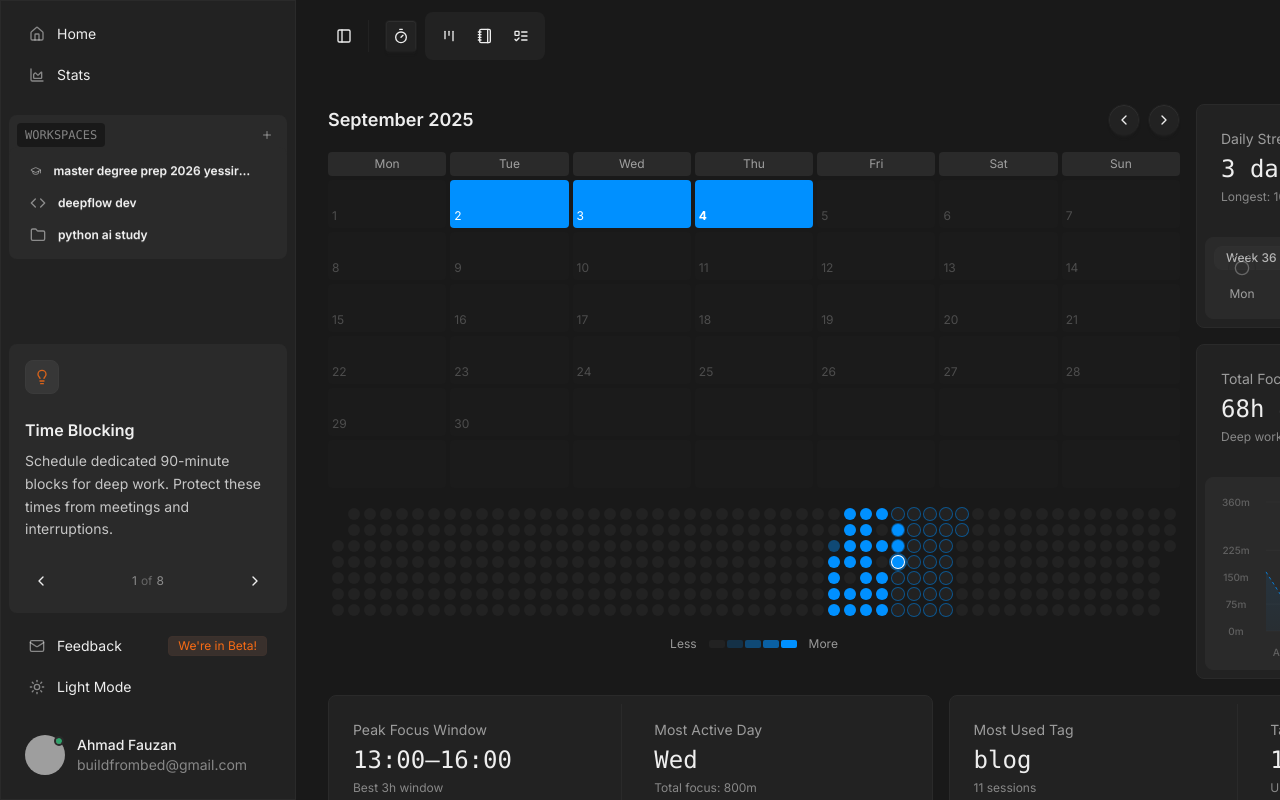
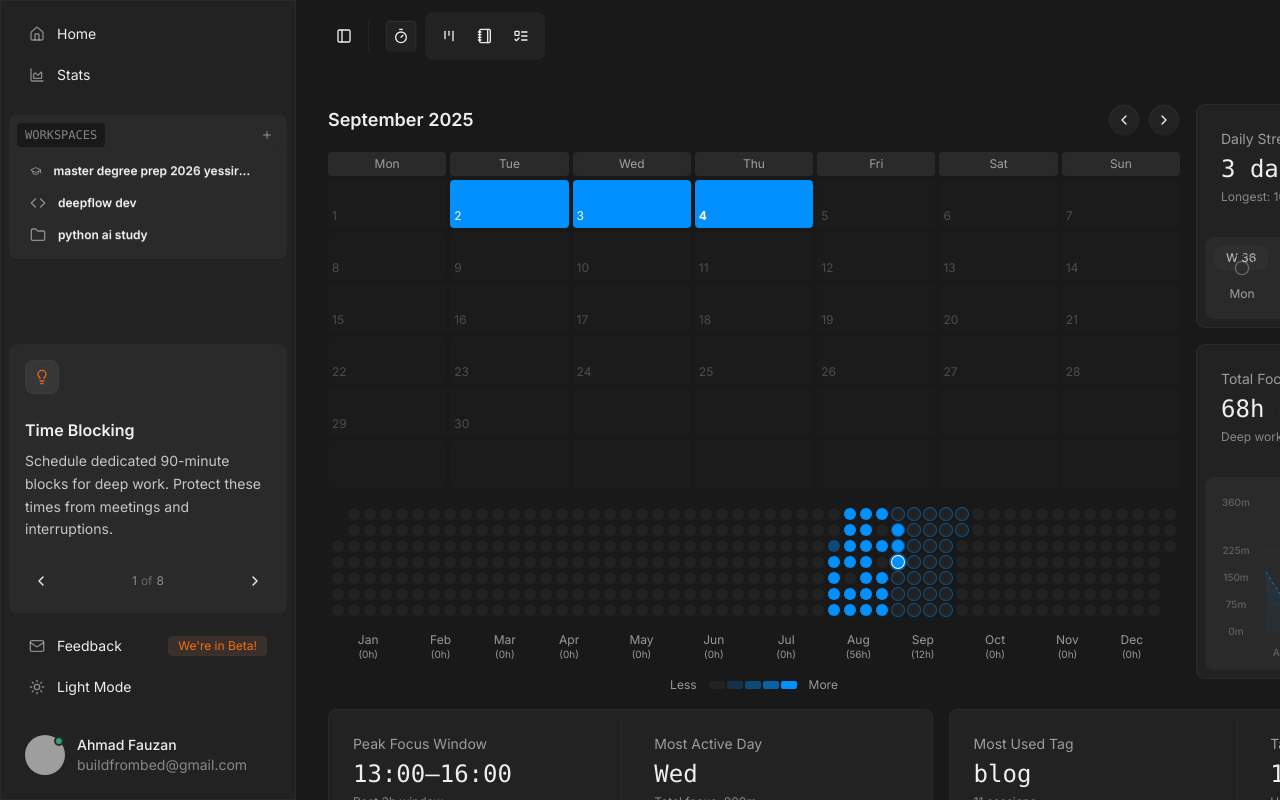
Before and after one commit to vaujan/deepflow, a Next.js app: page /stats in a window 1280 px wide. Shown: the top 800 px of the page. Built offline with nearby package versions, Linux system fonts and the light colour scheme; grey boxes are pictures that could not be loaded.

Commit message:
improve layout

```diff
--- a/src/app/stats/page.tsx
+++ b/src/app/stats/page.tsx
@@ -19,13 +19,13 @@ export default function StatsPage() {
 			<main className="w-full relative flex flex-col gap-4 flex-1 items-start justify-start">
 				<Header />
 				<div className="flex w-full h-full flex-col">
-					<div className="w-full h-full overflow-x-auto horizontal-scroll-container">
-						<div className="flex flex-col gap-4 w-full h-full px-4 lg:px-8 py-4">
+					<div className="w-full h-full flex justify-center items-center overflow-x-auto horizontal-scroll-container">
+						<div className="flex max-w-[1440px] flex-col gap-4 w-full h-full px-4 lg:px-8 py-4">
 							{/* Stats Overview Cards */}
-							<div className="card lg:flex-row gap-4">
+							<div className="card flex-col lg:flex-row gap-4">
 								<HeatMap />
 
-								<div className="flex lg:max-w-3xl h-full flex-col w-full gap-4">
+								<div className="flex h-full flex-col w-full gap-4">
 									<FocusStreak />
 									<StatsOverview />
 								</div>
@@ -38,7 +38,7 @@ export default function StatsPage() {
 							{/* <FocusInsights /> */}
 
 							{/* Session History */}
-							<div className="flex gap-4 flex-col lg:flex-row">
+							<div className="flex mt-4 gap-4 flex-col lg:flex-row">
 								<SessionHistory />
 							</div>
 						</div>
--- a/src/components/ui/focus-streak.tsx
+++ b/src/components/ui/focus-streak.tsx
@@ -101,7 +101,7 @@ export default function FocusStreak({ className = "" }: FocusStreakProps) {
 							{/* Weekly Activity Grid */}
 							<div className="bg-base-100 border border-border relative rounded-box flex p-4 justify-center items-center gap-3 overflow-x-auto">
 								<span className="text-xs invisible md:visible absolute left-2 top-2 badge badge-neutral badge-soft font-medium text-base-content/70">
-									Week{" "}
+									W{" "}
 									{Math.ceil(
 										(new Date().getTime() -
 											new Date(new Date().getFullYear(), 0, 1).getTime()) /
--- a/src/components/ui/heat-map.tsx
+++ b/src/components/ui/heat-map.tsx
@@ -184,7 +184,7 @@ const HeatMap: React.FC<HeatMapProps> = ({ className = "" }) => {
 							<div
 								key={index}
 								className={`
-                min-w-2 min-h-12 w-full h-full rounded-sm transition-all duration-200 hover:ring-2 ring-primary ease-out cursor-pointer
+                min-h-12 w-full h-full rounded-sm transition-all duration-200 hover:ring-2 ring-primary ease-out cursor-pointer
                 ${getColorClass(day.value)}
                 ${day.value === 0 ? "opacity-30" : ""}
                 relative group flex items-center justify-center
@@ -211,7 +211,7 @@ const HeatMap: React.FC<HeatMapProps> = ({ className = "" }) => {
 								)}
 
 								{/* Tooltip */}
-								<div className="absolute bottom-full left-1/2 transform -translate-x-1/2 mb-2 rounded-md border border-border bg-card px-3 py-2 text-xs shadow-sm opacity-0 group-hover:opacity-100 transition-opacity duration-200 pointer-events-none z-10 min-w-max">
+								<div className="absolute bottom-full left-1/2 transform -translate-x-1/2 mb-2 rounded-md border border-border bg-card px-3 py-2 text-xs shadow-sm opacity-0 group-hover:opacity-100 transition-opacity duration-200 pointer-events-none z-10 ">
 									<div className="font-medium text-base-content/80">
 										{day.date.toLocaleDateString()}
 									</div>
@@ -338,10 +338,9 @@ const YearlyHeatMap: React.FC<{ currentMonth: Date }> = ({ currentMonth }) => {
 	};
 
 	// Group data by weeks
-	const weeks = [];
+	const weeks: HeatMapDay[][] = [];
 	for (let i = 0; i < 53; i++) {
-		const weekDays = yearlyData.slice(i * 7, (i + 1) * 7);
-		weeks.push(weekDays);
+		weeks.push(yearlyData.slice(i * 7, (i + 1) * 7));
 	}
 
 	// Month labels with highlighting for current month
@@ -362,6 +361,32 @@ const YearlyHeatMap: React.FC<{ currentMonth: Date }> = ({ currentMonth }) => {
 
 	// Check which month is currently being viewed
 	const currentViewedMonth = currentMonth.getMonth();
+
+	// Compute accumulated hours per month
+	const monthlyTotals = useMemo(() => {
+		const totals = Array(12).fill(0);
+		yearlyData.forEach((day) => {
+			const m = day.date.getMonth();
+			totals[m] += day.totalTime / 60; // Convert minutes to hours
+		});
+		return totals.map((t) => Math.round(t));
+	}, [yearlyData]);
+
+	// Compute month spans (number of weeks per month for positioning)
+	const monthSpans = useMemo(() => {
+		const spans = Array(12).fill(0);
+		weeks.forEach((week) => {
+			const midWeekDay = week[3]; // Thursday as representative
+			if (
+				midWeekDay &&
+				midWeekDay.date.getFullYear() === new Date().getFullYear()
+			) {
+				const m = midWeekDay.date.getMonth();
+				spans[m]++;
+			}
+		});
+		return spans;
+	}, [weeks]);
 
 	return (
 		<div className="space-y-3">
@@ -422,6 +447,19 @@ const YearlyHeatMap: React.FC<{ currentMonth: Date }> = ({ currentMonth }) => {
 					))}
 				</div>
 			</div>
+			{/* Month labels with accumulated hours */}
+			<div className="flex text-xs text-base-content/60">
+				{monthLabels.map((label, idx) => (
+					<div
+						key={idx}
+						className="text-center flex flex-col items-center"
+						style={{ width: `calc(${monthSpans[idx] / 53} * 100%)` }}
+					>
+						<span>{label}</span>
+						<span className="text-[10px]">({monthlyTotals[idx]}h)</span>
+					</div>
+				))}
+			</div>
 		</div>
 	);
 };
```
